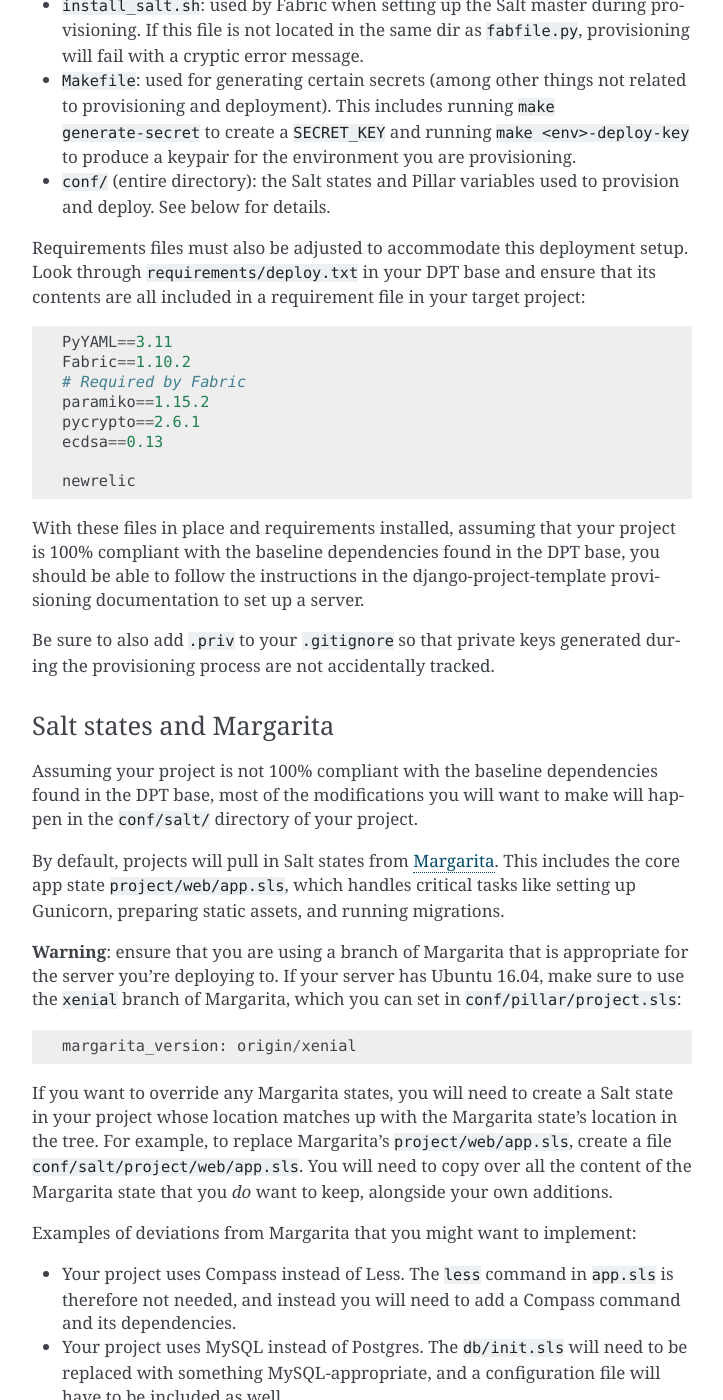
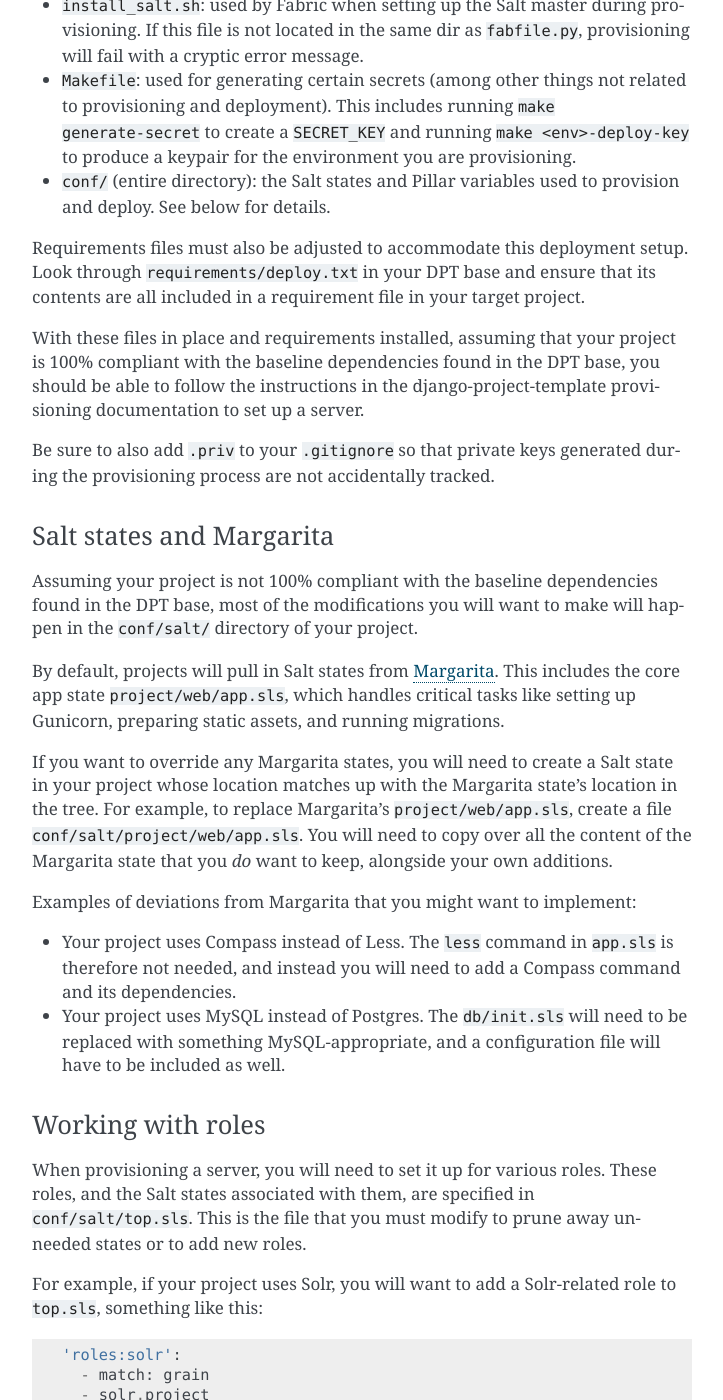
Before and after one commit to caktus/django-project-template, a Sphinx documentation site: the page built from docs/dev/converting-legacy-projects.rst, in a window 1280 px wide and 1400 px high, scrolled down 883 px. Shown: the whole window, without its empty margins (388-1111 px from the left). Built offline with Sphinx 7.4.7, drawn with Linux system fonts in a browser that asks for light colours; pages that are not in the unit, such as notebooks, are missing from menus; some of the changed text lies outside the part shown.

Commit message:
Add doc to index, remove outdated info

```diff
--- a/docs/dev/converting-legacy-projects.rst
+++ b/docs/dev/converting-legacy-projects.rst
@@ -49,18 +49,7 @@ Copy over the following files from the DPT base:
 Requirements files must also be adjusted to accommodate this deployment
 setup. Look through ``requirements/deploy.txt`` in your DPT base and
 ensure that its contents are all included in a requirement file in your
-target project:
-
-::
-
-    PyYAML==3.11
-    Fabric==1.10.2
-    # Required by Fabric
-    paramiko==1.15.2
-    pycrypto==2.6.1
-    ecdsa==0.13
-
-    newrelic
+target project.
 
 With these files in place and requirements installed, assuming that your
 project is 100% compliant with the baseline dependencies found in the
@@ -84,15 +73,6 @@ By default, projects will pull in Salt states from
 core app state ``project/web/app.sls``, which handles critical tasks
 like setting up Gunicorn, preparing static assets, and running
 migrations.
-
-**Warning**: ensure that you are using a branch of Margarita that is
-appropriate for the server you're deploying to. If your server has
-Ubuntu 16.04, make sure to use the ``xenial`` branch of Margarita, which
-you can set in ``conf/pillar/project.sls``:
-
-::
-
-    margarita_version: origin/xenial
 
 If you want to override any Margarita states, you will need to create a
 Salt state in your project whose location matches up with the Margarita
--- a/docs/dev/index.rst
+++ b/docs/dev/index.rst
@@ -12,3 +12,4 @@ Contents:
    translation
    updates
    vagrant
+   converting-legacy-projects
```
Also changed, not shown: other parts of docs/dev/converting-legacy-projects.rst (+1 -1 lines).
